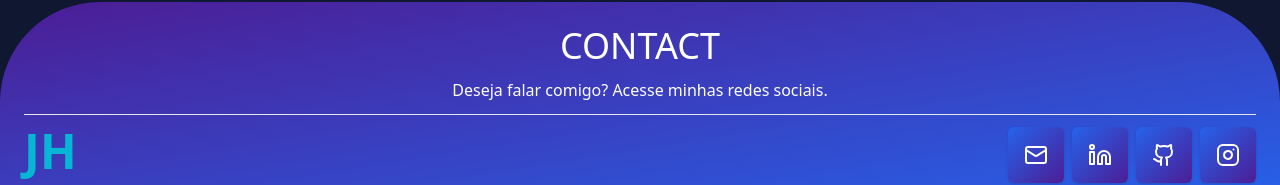
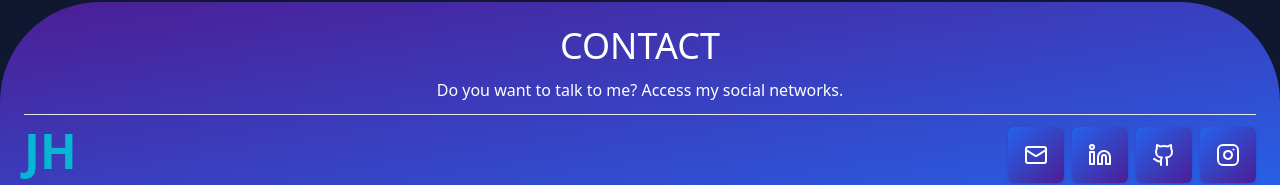
Before and after one commit to JoseHenrique1/JoseHenrique1.github.io, a React (Vite) app: page / in a window 1280 px wide. Shown: the part 4238-4423 px from the top of the page. Built offline with nearby package versions, Linux system fonts and the light colour scheme.

Commit message:
view: add cv and fix msg in footer

```diff
--- a/src/components/Footer/index.tsx
+++ b/src/components/Footer/index.tsx
@@ -18,7 +18,7 @@ export function Footer() {
             className="p-6 space-y-3 rounded-t-[100px] bg-gradient-to-br from-violet-900 to-blue-600"
         >
             <h1 className="text-white text-center text-4xl">CONTACT</h1>
-            <p className="text-white text-center">Deseja falar comigo? Acesse minhas redes sociais.</p>
+            <p className="text-white text-center">Do you want to talk to me? Access my social networks.</p>
             <div className="flex justify-between w-full max-w-screen-xl border-t pt-3">
                 <Logo />
                 <div className="flex justify-end gap-2">
```
Also changed, not shown: 1 other file (tests, documents, lock files or other folders).
